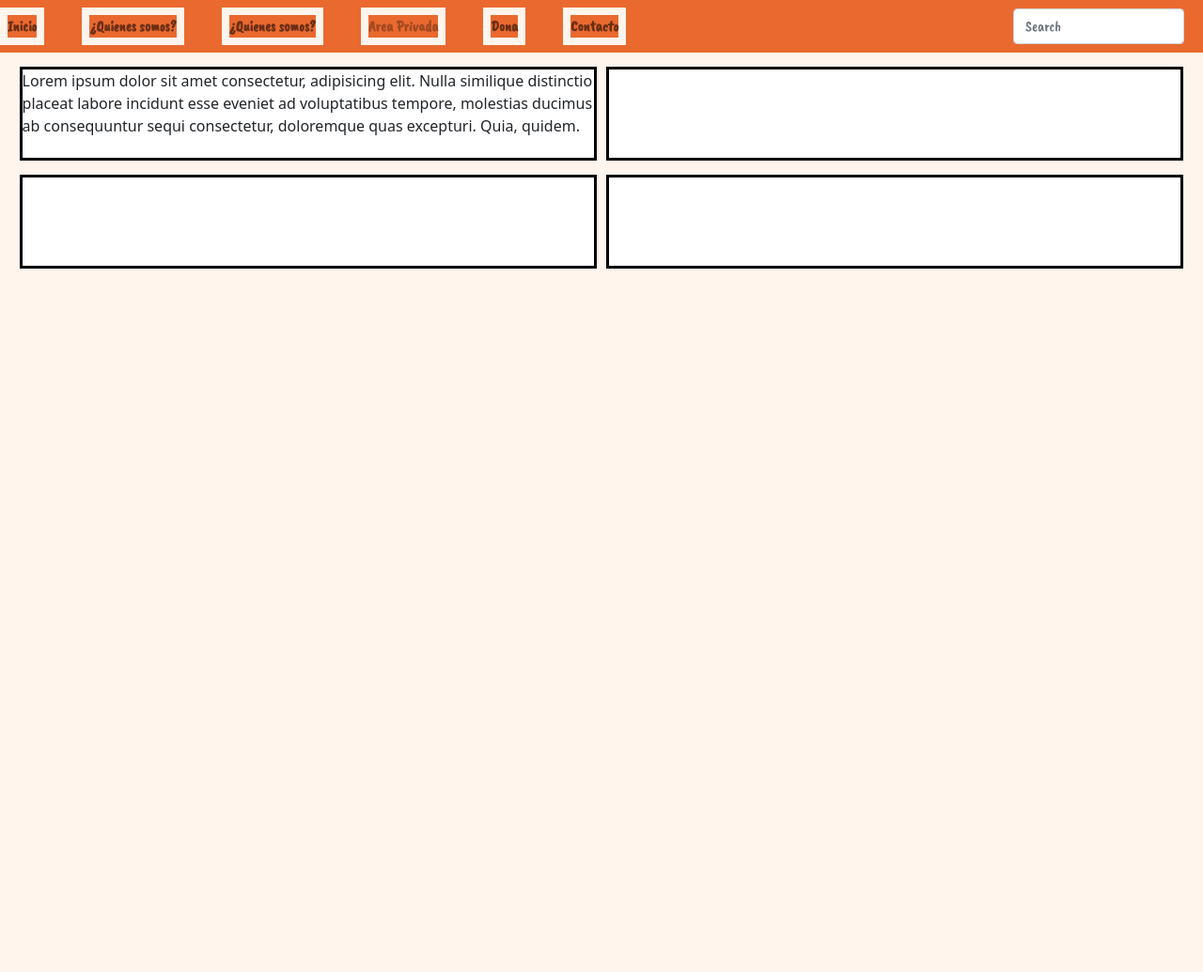
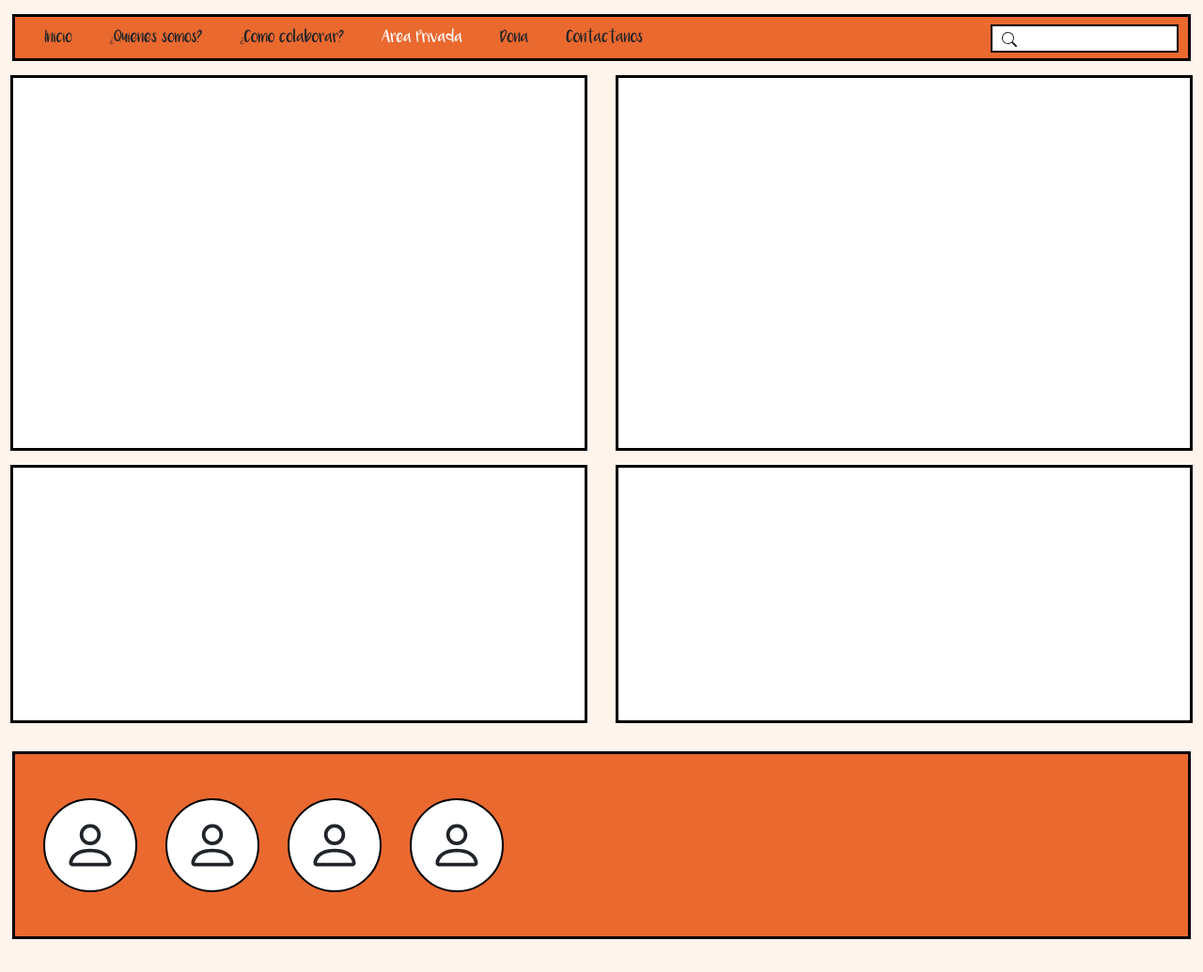
Before and after one commit to Hugo-DLHP/DisenoInterfacesPractica2HugoDeLaHoz, a plain HTML site: page index.html in a window 1280 px wide. Shown: the whole page at 94% size. Before the commit the page ends 800 px from the top, so only its background shows below. Drawn offline with nearby package versions, Linux system fonts and the light colour scheme.

Commit message:
mejora del nav

```diff
--- a/index.html
+++ b/index.html
@@ -10,44 +10,54 @@
     <title>Practica 2</title>
 </head>
 <body>
-    <nav class="navbar navbar-expand-lg navbar-light bg-light nav">
-        <div class="container-fluid nav">
-          <div class="collapse navbar-collapse nav" id="navbarSupportedContent">
-            <ul class="navbar-nav me-auto mb-2 mb-lg-0 nav">
-              <li class="nav-item nav">
-                <a class="nav-link" href="#"><b class="nav">Inicio</b></a>
-              </li>
-              <li class="nav-item nav">
-                <a class="nav-link" href="#"><b class="nav">¿Quienes somos?</b></a>
-              </li>
-              <li class="nav-item nav">
-                <a class="nav-link" href="#"><b class="nav">¿Quienes somos?</b></a>
-              </li>
-              <li class="nav-item nav">
-                <a class="nav-link disabled" href="#" tabindex="-1" aria-disabled="true"><b class="nav">Area Privada</b></a>
-              </li>
-              <li class="nav-item nav">
-                <a class="nav-link" href="#"><b class="nav">Dona</b></a>
-              </li>
-              <li class="nav-item nav">
-                <a class="nav-link" href="#"><b class="nav">Contacto</b></a>
-              </li>
-            </ul>
-            <form class="d-flex nav">
-              <input class="form-control me-2" type="search" placeholder="Search" aria-label="Search">
-            </form>
-          </div>
-        </div>
-      </nav>
-    <div class="contenedor">
-        <div class="cuadrado">
-            Lorem ipsum dolor sit amet consectetur, adipisicing elit. Nulla similique distinctio placeat labore incidunt esse eveniet ad voluptatibus tempore, molestias ducimus ab consequuntur sequi consectetur, doloremque quas excepturi. Quia, quidem.
-        </div>
-        <div class="cuadrado"></div>
+  <div class="contenedor1">
+    <div class="cuadrado">
+      <ul>
+        <li>Inicio</li>
+        <li>¿Quienes somos?</li>
+        <li>¿Como colaborar?</li>
+        <li id="ap">Area Privada</li>
+        <li>Dona</li>
+        <li>Contactanos</li>
+      </ul>
+      <div class="buscar">
+        <svg xmlns="http://www.w3.org/2000/svg" width="16" height="16" fill="currentColor" class="bi bi-search" viewBox="0 0 16 16">
+          <path d="M11.742 10.344a6.5 6.5 0 1 0-1.397 1.398h-.001c.03.04.062.078.098.115l3.85 3.85a1 1 0 0 0 1.415-1.414l-3.85-3.85a1.007 1.007 0 0 0-.115-.1zM12 6.5a5.5 5.5 0 1 1-11 0 5.5 5.5 0 0 1 11 0z"/>
+        </svg>
+      </div>
     </div>
-    <div class="contenedor">
-        <div class="cuadrado"></div>
-        <div class="cuadrado"></div>
+  </div>
+  <div class="contenedor2">
+      <div class="cuadrado"></div>
+      <div class="cuadrado"></div>
+  </div>
+  <div class="contenedor3">
+      <div class="cuadrado"></div>
+      <div class="cuadrado"></div>
+  </div>
+  <div class="contenedor4">
+    <div class="cuadrado">
+      <div class="logo_users">
+        <svg xmlns="http://www.w3.org/2000/svg" width="60" height="60" fill="currentColor" class="bi bi-person" viewBox="0 0 16 16">
+          <path d="M8 8a3 3 0 1 0 0-6 3 3 0 0 0 0 6Zm2-3a2 2 0 1 1-4 0 2 2 0 0 1 4 0Zm4 8c0 1-1 1-1 1H3s-1 0-1-1 1-4 6-4 6 3 6 4Zm-1-.004c-.001-.246-.154-.986-.832-1.664C11.516 10.68 10.289 10 8 10c-2.29 0-3.516.68-4.168 1.332-.678.678-.83 1.418-.832 1.664h10Z"/>
+        </svg>
+      </div>
+      <div class="logo_users">
+        <svg xmlns="http://www.w3.org/2000/svg" width="60" height="60" fill="currentColor" class="bi bi-person" viewBox="0 0 16 16">
+          <path d="M8 8a3 3 0 1 0 0-6 3 3 0 0 0 0 6Zm2-3a2 2 0 1 1-4 0 2 2 0 0 1 4 0Zm4 8c0 1-1 1-1 1H3s-1 0-1-1 1-4 6-4 6 3 6 4Zm-1-.004c-.001-.246-.154-.986-.832-1.664C11.516 10.68 10.289 10 8 10c-2.29 0-3.516.68-4.168 1.332-.678.678-.83 1.418-.832 1.664h10Z"/>
+        </svg>
+      </div>
+      <div class="logo_users">
+        <svg xmlns="http://www.w3.org/2000/svg" width="60" height="60" fill="currentColor" class="bi bi-person" viewBox="0 0 16 16">
+          <path d="M8 8a3 3 0 1 0 0-6 3 3 0 0 0 0 6Zm2-3a2 2 0 1 1-4 0 2 2 0 0 1 4 0Zm4 8c0 1-1 1-1 1H3s-1 0-1-1 1-4 6-4 6 3 6 4Zm-1-.004c-.001-.246-.154-.986-.832-1.664C11.516 10.68 10.289 10 8 10c-2.29 0-3.516.68-4.168 1.332-.678.678-.83 1.418-.832 1.664h10Z"/>
+        </svg>
+      </div>
+      <div class="logo_users">
+        <svg xmlns="http://www.w3.org/2000/svg" width="60" height="60" fill="currentColor" class="bi bi-person" viewBox="0 0 16 16">
+          <path d="M8 8a3 3 0 1 0 0-6 3 3 0 0 0 0 6Zm2-3a2 2 0 1 1-4 0 2 2 0 0 1 4 0Zm4 8c0 1-1 1-1 1H3s-1 0-1-1 1-4 6-4 6 3 6 4Zm-1-.004c-.001-.246-.154-.986-.832-1.664C11.516 10.68 10.289 10 8 10c-2.29 0-3.516.68-4.168 1.332-.678.678-.83 1.418-.832 1.664h10Z"/>
+        </svg>
+      </div>
     </div>
+  </div>
 </body>
 </html>
--- a/style.css
+++ b/style.css
@@ -1,35 +1,101 @@
 @font-face {
-    font-family: 'caveat';
-    src: url('./CaveatBrush-Regular.ttf');
+    font-family: 'luna';
+    src: url('./Luna.ttf');
 }
+
 * {
     background-color: #FFF5EC;
 }
 
-.contenedor {
+.contenedor1, .contenedor2, .contenedor3, .contenedor4 {
     width: 100%;
     display: flex;
     flex-wrap: wrap;
     justify-content: center;
     align-items: center;
 }
+
+.cuadrado:first-child {
+    margin-right: 30px;
+}
+
+.contenedor1 .cuadrado {
+    padding-right: 10px;
+    background-color: #EA692F;
+    margin-right: 0px;
+    width: 98%;
+    height: 50px;
+    display: flex;
+}
+
+.contenedor2 .cuadrado {
+    height: 400px;
+}
+
+.contenedor3 .cuadrado {
+    height: 275px;
+    margin-bottom: 15px;
+}
+
+.contenedor4 .cuadrado {
+    background-color: #EA692F;
+    margin-right: 0px;
+    width: 98%;
+    height: 200px;
+    margin-bottom: 35px;
+    display: flex;
+    align-items: center;
+}
+
+ul, li {
+    background-color: #EA692F;
+    list-style: none;
+    display: flex;
+}
+
+li {
+    font-family: luna;
+    font-size: 10px;
+    margin-right: 40px;
+    margin-top: 15px;
+}
+
+#ap {
+    color: white;
+}
+
+.buscar {
+    margin-top: 8px;
+    margin-left: auto;
+    width: 200px;
+    height: 30px;
+    background-color: #FFFFFF;
+    border: 2px solid black;
+}
+
+.buscar svg {
+    margin-left: 10px;
+}
+.logo_users {
+    margin: auto 0;
+    margin-left: 30px;
+    width: 100px;
+    height: 100px;
+    background-color: #FFFFFF;
+    border: black solid 2px;
+    border-radius: 50%;
+    display: flex;
+    justify-content: center;
+    align-items: center;
+}
+
+svg {
+    background-color: #FFFFFF;
+}
+
 .cuadrado {
     width: 48%;
-    height: 100px;
     background-color: #FFFFFF;
     border: black solid 3px;
     margin-top: 15px;
 }
-
-.cuadrado:first-child {
-    margin-right: 10px;
-}
-
-.nav {
-    font-family: caveat;
-    background-color: #EA692F!important;
-}
-
-.nav li {
-    margin-right: 40px;
-}
```
Also changed, not shown: CaveatBrush-Regular.ttf (deleted), Luna.ttf (added), OFL.txt (deleted).
